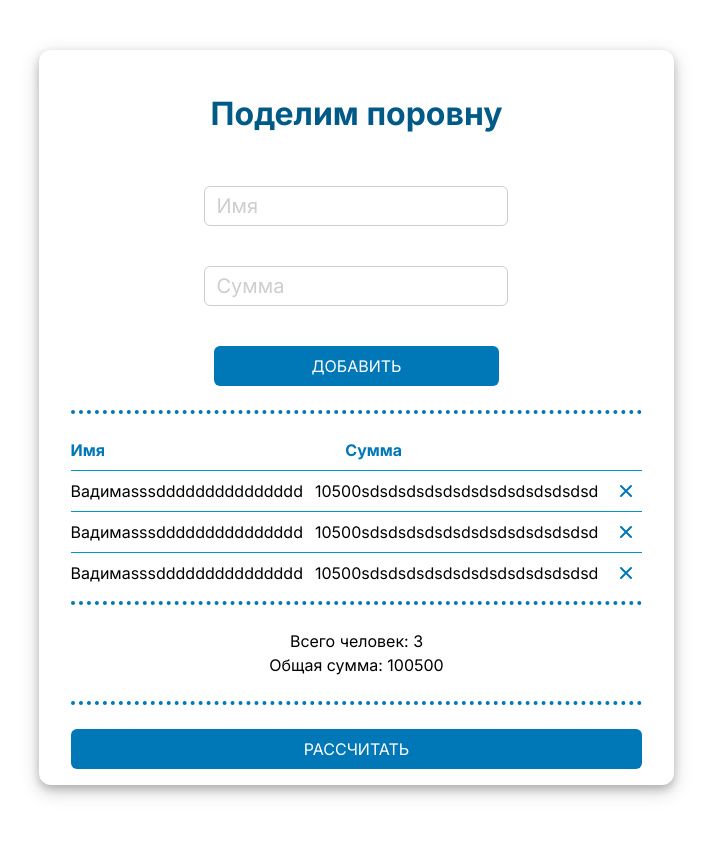
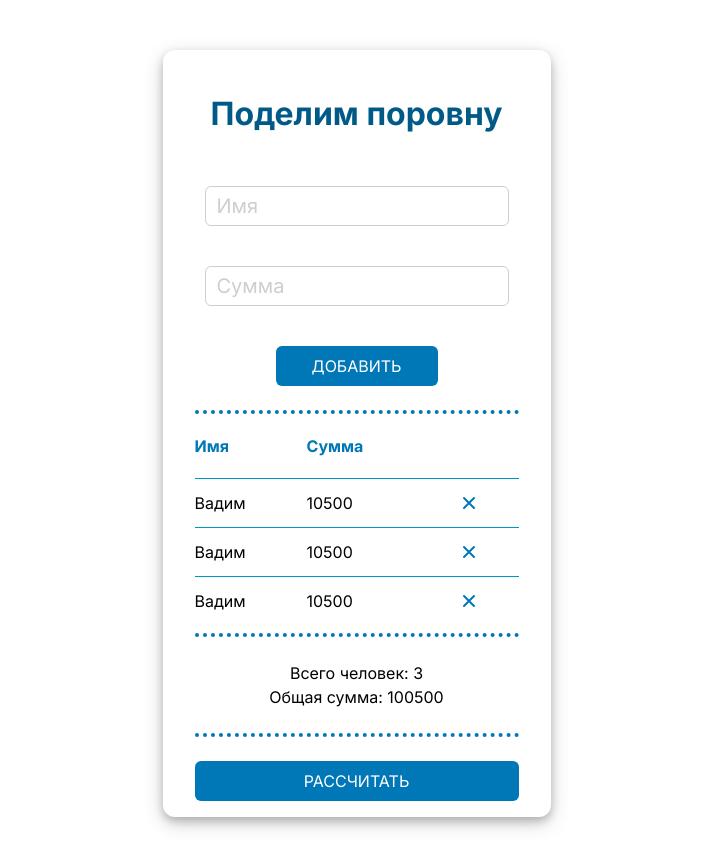
Before and after one commit to vgarbuzow/split-the-bill, a React (Vite) app: page / in a window 1280 px wide. Shown: the whole page, without its empty margins (276-988 px from the left). Before the commit the page ends 835 px from the top, so only its background shows below. Built offline with nearby package versions, Linux system fonts and the light colour scheme.

Commit message:
Замена flex на grid

```diff
--- a/src/app/styles/globals.scss
+++ b/src/app/styles/globals.scss
@@ -5,6 +5,7 @@ body {
   padding: 50px 30px;
   font-family: 'Inter', sans-serif;
   line-height: 1.5;
+  font-size: var(--text-16);
 }
 
 input,
--- a/src/entities/debt/ui/item/DebtItem.module.scss
+++ b/src/entities/debt/ui/item/DebtItem.module.scss
@@ -1,9 +1,19 @@
-.debtsListItem {
-  list-style-type: none;
+.item {
+  overflow: hidden;
+  min-width: 0;
+  overflow-wrap: break-word;
+  word-break: break-word;
+}
+
+.deleteButtonContainer {
   display: flex;
-  justify-content: space-between;
-  column-gap: var(--space-3);
-  padding-block: var(--space-2);
-  border-top: var(--border-solid);
-  align-items: center;
+  justify-content: center;
 }
+
+.deleteButton {
+  color: var(--color-primary);
+
+  &:hover {
+    color: var(--color-accent);
+  }
+}
--- a/src/entities/debt/ui/item/DebtItem.tsx
+++ b/src/entities/debt/ui/item/DebtItem.tsx
@@ -1,16 +1,18 @@
 import Button from "@/shared/ui/button";
 import CloseIcon from "@/shared/icons/close-icon";
-import styles from "./DebtItem.module.scss";
+import style from "./DebtItem.module.scss";
 
 const DebtItem = () => {
   return (
-    <li className={styles.debtsListItem}>
-      <span>Вадимasssddddddddddddddd</span>
-      <span>10500sdsdsdsdsdsdsdsdsdsdsdsdsd</span>
-      <Button variant="icon">
-        <CloseIcon />
-      </Button>
-    </li>
+    <>
+      <span className={style.item}>Вадим</span>
+      <span className={style.item}>10500</span>
+      <span className={style.deleteButtonContainer}>
+        <Button variant="icon" className={style.deleteButton}>
+          <CloseIcon />
+        </Button>
+      </span>
+    </>
   );
 };
 
--- a/src/entities/debt/ui/list/DebtList.module.scss
+++ b/src/entities/debt/ui/list/DebtList.module.scss
@@ -1,11 +1,22 @@
-.debtsList {
-  padding-top: var(--space-4);
+.grid {
+  display: grid;
+  grid-template-columns: repeat(3, minmax(0, 100px));
+  gap: var(--space-3);
+  margin-top: var(--space-3);
+  margin-bottom: var(--space-3);
 }
 
-.debtsListHeader {
-  display: flex;
-  justify-content: space-between;
+.gridHeader {
   padding-bottom: var(--space-2);
   font-weight: var(--font-bold);
   color: var(--color-primary);
 }
+
+.divider {
+  grid-column: 1 / -1;
+  height: 1px;
+  background-color: var(--color-accent);
+  border: none;
+  margin: 0;
+  width: 100%;
+}
--- a/src/entities/debt/ui/list/DebtList.tsx
+++ b/src/entities/debt/ui/list/DebtList.tsx
@@ -3,16 +3,20 @@ import DebtItem from "@/entities/debt/ui/item";
 
 const DebtList = () => {
   return (
-    <ul className={styles.debtsList}>
-      <li className={styles.debtsListHeader}>
-        <span>Имя</span>
-        <span>Сумма</span>
-        <span></span>
-      </li>
+    <div className={styles.grid}>
+      <div className={styles.gridHeader}>Имя</div>
+      <div className={styles.gridHeader}>Сумма</div>
+      <div></div>
+
+      <hr className={styles.divider} />
       <DebtItem />
+
+      <hr className={styles.divider} />
       <DebtItem />
+
+      <hr className={styles.divider} />
       <DebtItem />
-    </ul>
+    </div>
   );
 };
 
--- a/src/features/debts/add/AddDebtForm.module.scss
+++ b/src/features/debts/add/AddDebtForm.module.scss
@@ -8,4 +8,5 @@
 
 .addDebtButton {
   width: 50%;
+  max-width: 300px;
 }
--- a/src/features/debts/calculator/DebtsCalculator.module.scss
+++ b/src/features/debts/calculator/DebtsCalculator.module.scss
@@ -1,6 +1,11 @@
 .calculator {
+  display: flex;
+  flex-direction: column;
   margin-top: var(--space-4);
+
   button {
     width: 100%;
+    max-width: 500px;
+    align-self: center;
   }
 }
--- a/src/features/debts/info/DebtsInfo.module.scss
+++ b/src/features/debts/info/DebtsInfo.module.scss
@@ -2,6 +2,6 @@
   display: flex;
   flex-direction: column;
   align-items: center;
-  column-gap: 20px;
+  column-gap: var(--space-4);
   margin: var(--space-4) 0;
 }
--- a/src/shared/ui/button/Button.module.scss
+++ b/src/shared/ui/button/Button.module.scss
@@ -16,9 +16,4 @@
   background-color: white;
   display: flex;
   align-items: center;
-  color: var(--color-primary);
-
-  &:hover {
-    color: var(--color-accent);
-  }
 }
```
